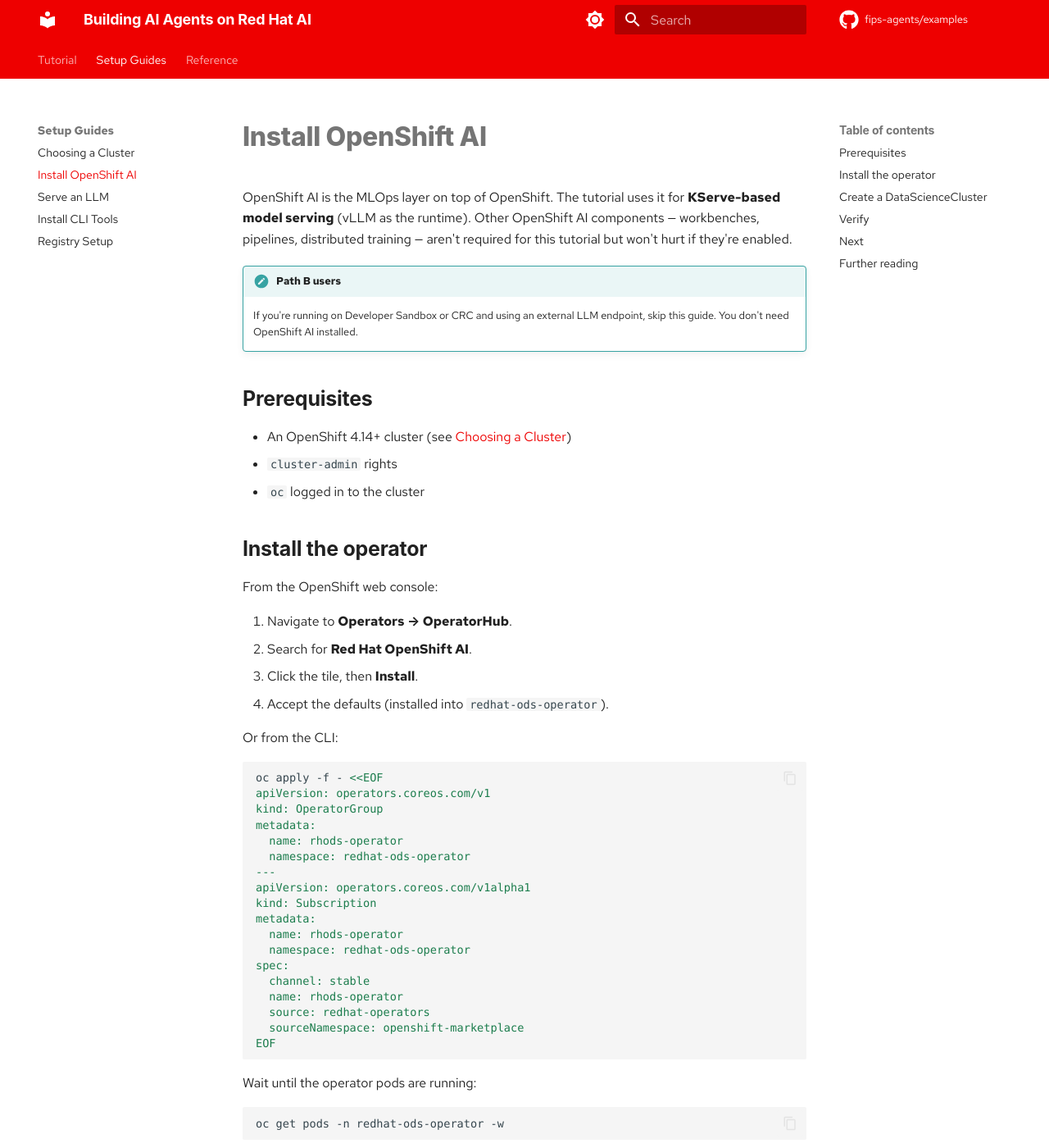
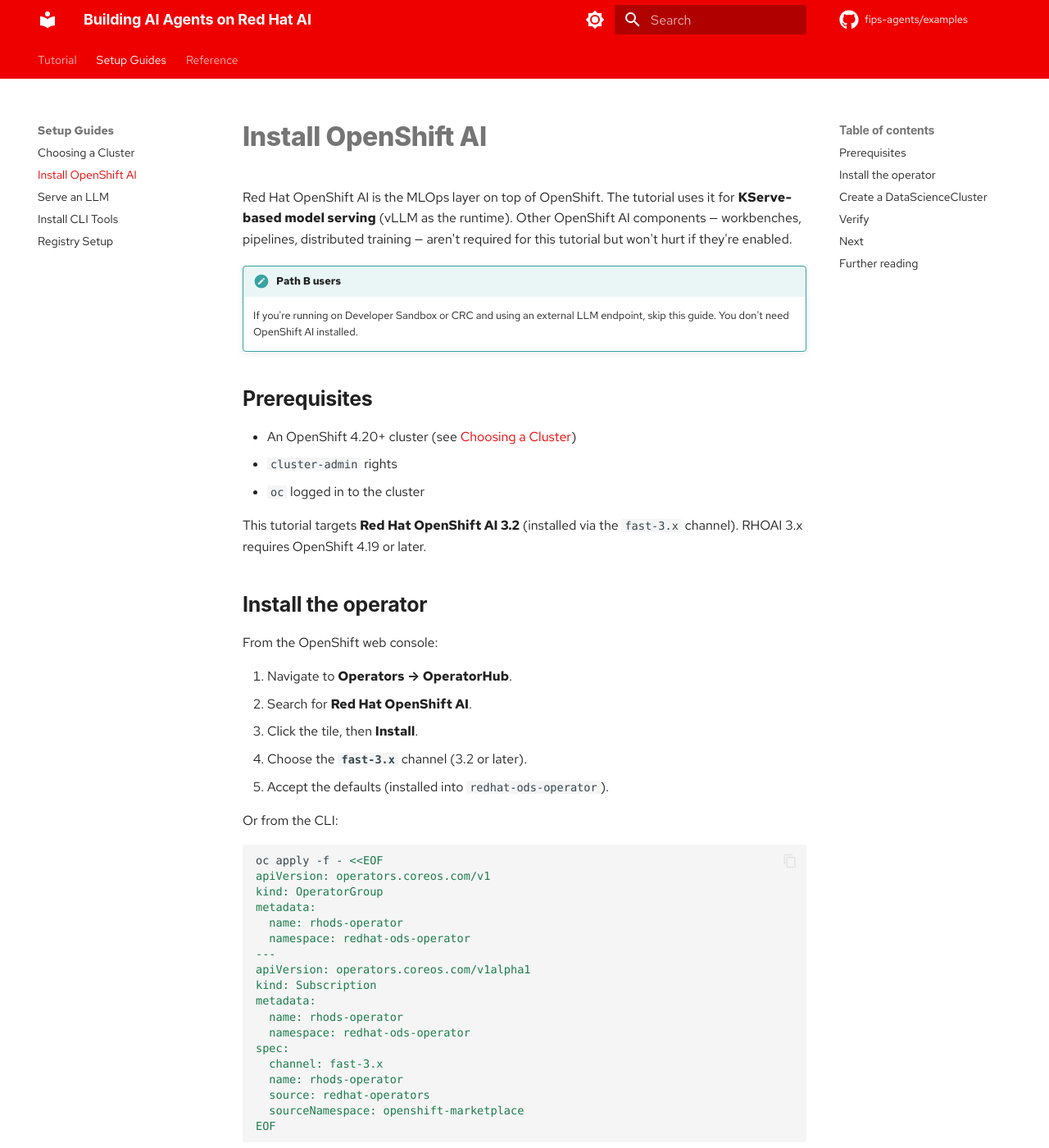
Before and after one commit to fips-agents/examples, an MkDocs documentation site: the page built from docs/guides/install-openshift-ai.md, in a window 1280 px wide and 1400 px high. Shown: the whole window at 82% size. Built offline with MkDocs 1.6.1 and Material for MkDocs 9.7.7, drawn with Linux system fonts in a browser that asks for light colours; some web fonts are replaced; comment, search, counter and statistics services are not loaded; some of the changed text lies outside the part shown.

Commit message:
docs: Bump prerequisites to OCP 4.20 + RHOAI 3.2 and fix FIPS link
The Red Hat docs FIPS chapter moved from /installing/installing-fips
to /installation_overview/installing-fips in OCP 4.16+, so the old
link 404s at /latest/. Update both occurrences.

Tighten the version floor from 4.14 to 4.20: RHOAI 3.x requires
4.19 minimum, and 4.20 is required for several 3.2 features
(notably llm-d distributed inference). Pin the operator channel
to fast-3.x and add links to the Red Hat AI 3 hardware/support
matrix for readers who need the full compatibility picture.

Assisted-by: Claude Code (Opus 4.7)

```diff
--- a/docs/guides/install-openshift-ai.md
+++ b/docs/guides/install-openshift-ai.md
@@ -1,7 +1,7 @@
 # Install OpenShift AI
 
-OpenShift AI is the MLOps layer on top of OpenShift. The tutorial uses it
-for **KServe-based model serving** (vLLM as the runtime). Other OpenShift AI
+Red Hat OpenShift AI is the MLOps layer on top of OpenShift. The tutorial uses
+it for **KServe-based model serving** (vLLM as the runtime). Other OpenShift AI
 components — workbenches, pipelines, distributed training — aren't required
 for this tutorial but won't hurt if they're enabled.
 
@@ -11,9 +11,12 @@ for this tutorial but won't hurt if they're enabled.
 
 ## Prerequisites
 
-- An OpenShift 4.14+ cluster (see [Choosing a Cluster](cluster-options.md))
+- An OpenShift 4.20+ cluster (see [Choosing a Cluster](cluster-options.md))
 - `cluster-admin` rights
 - `oc` logged in to the cluster
+
+This tutorial targets **Red Hat OpenShift AI 3.2** (installed via the
+`fast-3.x` channel). RHOAI 3.x requires OpenShift 4.19 or later.
 
 ## Install the operator
 
@@ -22,7 +25,8 @@ From the OpenShift web console:
 1. Navigate to **Operators → OperatorHub**.
 2. Search for **Red Hat OpenShift AI**.
 3. Click the tile, then **Install**.
-4. Accept the defaults (installed into `redhat-ods-operator`).
+4. Choose the **`fast-3.x`** channel (3.2 or later).
+5. Accept the defaults (installed into `redhat-ods-operator`).
 
 Or from the CLI:
 
@@ -40,7 +44,7 @@ metadata:
   name: rhods-operator
   namespace: redhat-ods-operator
 spec:
-  channel: stable
+  channel: fast-3.x
   name: rhods-operator
   source: redhat-operators
   sourceNamespace: openshift-marketplace
@@ -109,5 +113,7 @@ If `kserve` shows `Ready` in the DSC status, you're done.
 
 ## Further reading
 
-- [Red Hat OpenShift AI documentation](https://docs.redhat.com/en/documentation/red_hat_openshift_ai_self-managed/)
+- [Red Hat OpenShift AI 3.2 documentation](https://docs.redhat.com/en/documentation/red_hat_openshift_ai_self-managed/3.2)
+- [Red Hat AI 3 supported product and hardware configurations](https://docs.redhat.com/en/documentation/red_hat_ai/3/html-single/supported_product_and_hardware_configurations/index)
+- [Red Hat OpenShift AI supported configurations (3.x)](https://access.redhat.com/articles/rhoai-supported-configs-3.x)
 - [Open Data Hub upstream](https://opendatahub.io/)
```
Also changed, not shown: docs/00-prerequisites.md (+6 -5 lines), docs/guides/cluster-options.md (+7 -2 lines).
